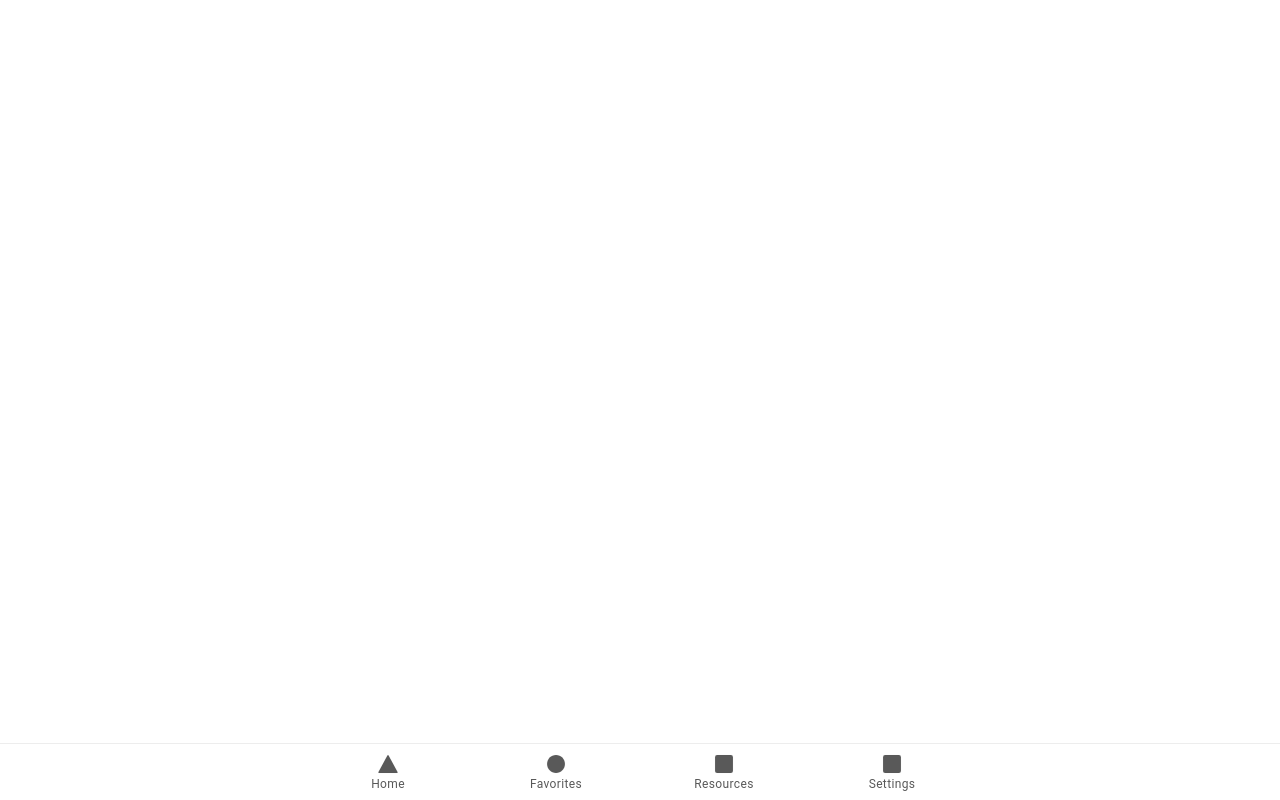
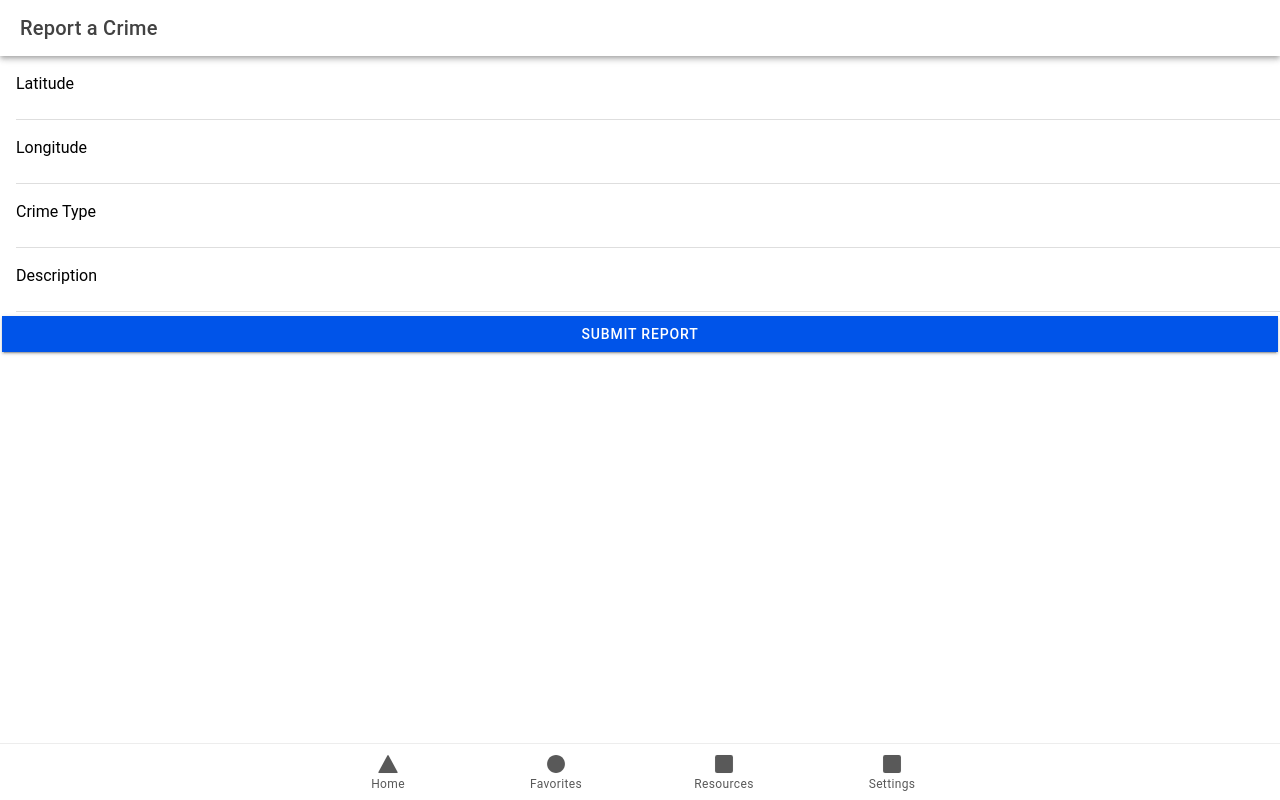
Before and after one commit to nalinidutt/safe_trackr, a React (Vite) app: page /report_form in a window 1280 px wide. Built offline with nearby package versions, Linux system fonts and the light colour scheme; no server answers.

Commit message:
crowdsource

```diff
--- a/crowdsourcing/index.js
+++ b/crowdsourcing/index.js
@@ -1,9 +1,11 @@
 import express from 'express';
 import mongoose from 'mongoose';
+import cors from 'cors';
 const app = express();
 const port = process.env.PORT || 3000;
 
 app.use(express.json());
+app.use(cors());
 
 app.get('/', (req, res) => {
     res.send('Crime Reporting Backend Running');
--- a/src/App.tsx
+++ b/src/App.tsx
@@ -15,6 +15,7 @@ import Home from './pages/home';
 import Favorites from './pages/favorites';
 import Resources from './pages/resources';
 import Settings from './pages/settings';
+import ReportForm from './pages/report';
 
 /* Core CSS required for Ionic components to work properly */
 import '@ionic/react/css/core.css';
@@ -59,6 +60,9 @@ const App: React.FC = () => (
           <Route exact path="/favorites">
             <Favorites />
           </Route>
+          <Route exact path="/report_form">
+            <ReportForm />
+          </Route>
           <Route exact path="/resources">
             <Resources />
           </Route>
--- a/src/pages/home.tsx
+++ b/src/pages/home.tsx
@@ -1,6 +1,7 @@
-import { IonContent, IonHeader, IonPage, IonTitle, IonToolbar } from '@ionic/react';
+import { IonButton, IonContent, IonHeader, IonPage, IonTitle, IonToolbar } from '@ionic/react';
 import React, { useState } from 'react';
 import { GoogleMap, LoadScript } from '@react-google-maps/api';
+import { useHistory } from 'react-router';
 
 /*
 import dotenv from 'dotenv';
@@ -19,6 +20,11 @@ const center = {
 };
 
 const Home: React.FC = () => {
+  const history = useHistory();
+
+  const navigateToReportForm = () => {
+    history.push('/report_form');
+  };
   return (
     <IonPage>
       <IonHeader>
@@ -113,7 +119,9 @@ const Home: React.FC = () => {
               </GoogleMap>
             </LoadScript>
           </div>
-
+          <IonButton expand="block" onClick={navigateToReportForm}>
+          Report an Event
+          </IonButton>
           <div className="people-section">
             <div className="people-title">People</div>
             <hr />
--- /dev/null
+++ b/src/pages/report.tsx
@@ -0,0 +1,98 @@
+import React, { useState, useEffect } from 'react';
+import { IonContent, IonHeader, IonPage, IonTitle, IonToolbar, IonInput, IonButton, IonLabel, IonItem } from '@ionic/react';
+import axios from 'axios';
+
+const ReportForm: React.FC = () => {
+  const [location, setLocation] = useState({ lat: '', long: '' });
+  const [crimeType, setCrimeType] = useState('');
+  const [description, setDescription] = useState('');
+
+  useEffect(() => {
+    if (navigator.geolocation) {
+      navigator.geolocation.getCurrentPosition(
+        (position) => {
+          setLocation({
+            lat: position.coords.latitude.toString(),
+            long: position.coords.longitude.toString(),
+          });
+        },
+        (error) => {
+          console.error('Error getting location:', error);
+          alert('Failed to get location. Please enable location services.');
+        }
+      );
+    } else {
+      alert('Location services are not supported by your browser.');
+    }
+  }, []);
+
+
+  const handleSubmit = async (e: React.FormEvent) => {
+    e.preventDefault();
+
+    const reportData = {
+      location,
+      crimeType,
+      description,
+    };
+
+    console.log(reportData)
+
+    try {
+      const response = await axios.post('http://localhost:3000/report', reportData);
+      alert(response.data.message);
+    } catch (error) {
+      console.error('Error submitting report:', error);
+      alert('Failed to submit report');
+    }
+  };
+
+  return (
+    <IonPage>
+      <IonHeader>
+        <IonToolbar>
+          <IonTitle>Report a Crime</IonTitle>
+        </IonToolbar>
+      </IonHeader>
+      <IonContent>
+        <form onSubmit={handleSubmit}>
+          <IonItem>
+            <IonLabel position="floating">Latitude</IonLabel>
+            <IonInput
+              value={location.lat}
+              onIonChange={(e) => setLocation({ ...location, lat: e.detail.value! })}
+              required
+            />
+          </IonItem>
+          <IonItem>
+            <IonLabel position="floating">Longitude</IonLabel>
+            <IonInput
+              value={location.long}
+              onIonChange={(e) => setLocation({ ...location, long: e.detail.value! })}
+              required
+            />
+          </IonItem>
+          <IonItem>
+            <IonLabel position="floating">Crime Type</IonLabel>
+            <IonInput
+              value={crimeType}
+              onIonChange={(e) => setCrimeType(e.detail.value!)}
+              required
+            />
+          </IonItem>
+          <IonItem>
+            <IonLabel position="floating">Description</IonLabel>
+            <IonInput
+              value={description}
+              onIonChange={(e) => setDescription(e.detail.value!)}
+              required
+            />
+          </IonItem>
+          <IonButton expand="full" type="submit">Submit Report</IonButton>
+        </form>
+      </IonContent>
+    </IonPage>
+  );
+};
+
+export default ReportForm;
```
